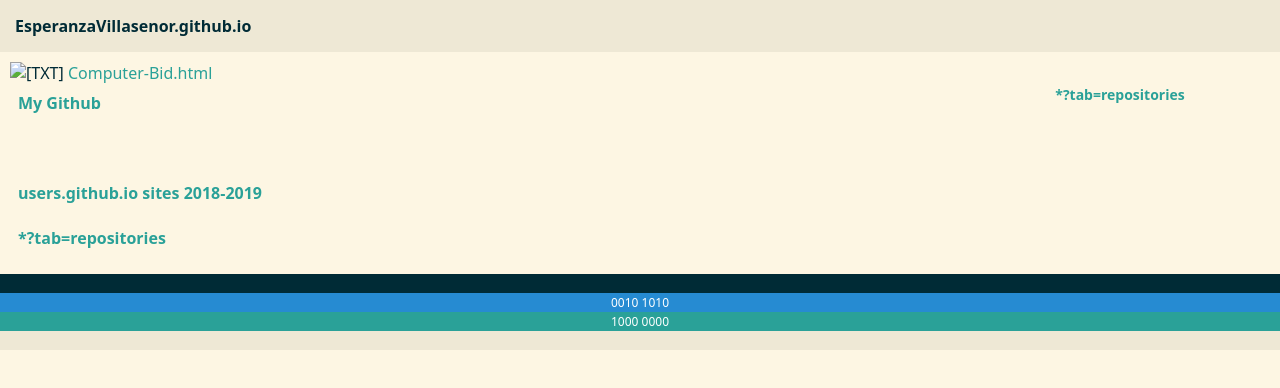
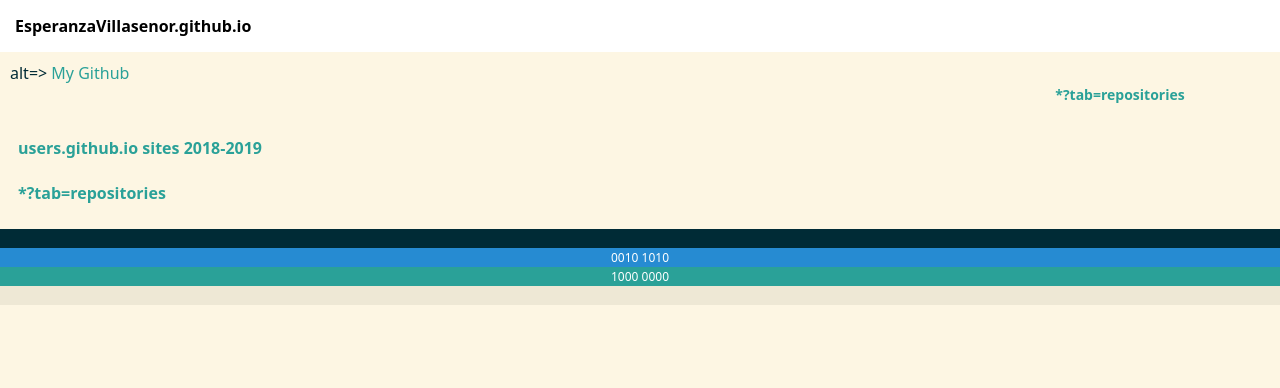
Before and after one commit to esperanzavillasenor/esperanzavillasenor.github.io, a plain HTML site: page index.html in a window 1280 px wide. Drawn offline with Linux system fonts and the light colour scheme.

Commit message:
Update index.html

```diff
--- a/index.html
+++ b/index.html
@@ -28,8 +28,8 @@
     }
 
 .header {
-    background-color: #eee8d5;
-    color: #002b36;
+    background-color: #FFFFFF;
+    color: #000000;
     font-weight: bold;
     padding: 15px;
 }
@@ -118,7 +118,7 @@
 <div class="row">
 <div class="col-3 col-m-3 menu">
   <ul>
-	<img src="/icons/text.gif" alt="[TXT]"> <a href="Computer-Bid.html">Computer-Bid.html</a>
+	alt=> <a href="
     <li><a href = "https://github.com/esperanzavillasenor" target = "_blank">My Github</a></li>
     <li> &nbsp;&nbsp;&nbsp;&nbsp;</li>
     <li><a href = "sites.html" target = "_blank"> users.github.io sites 2018-2019</a></li>
```
